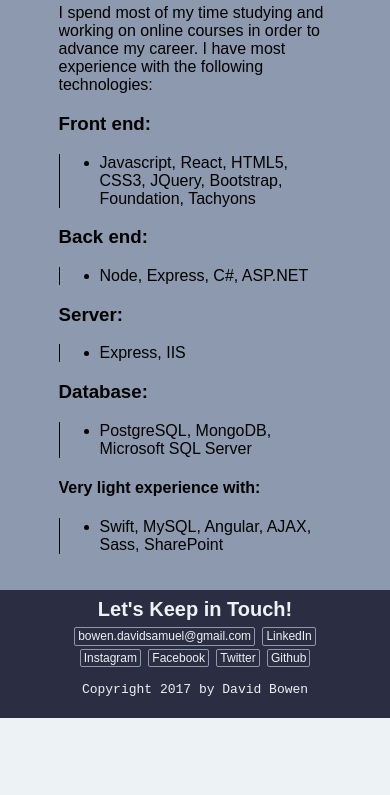
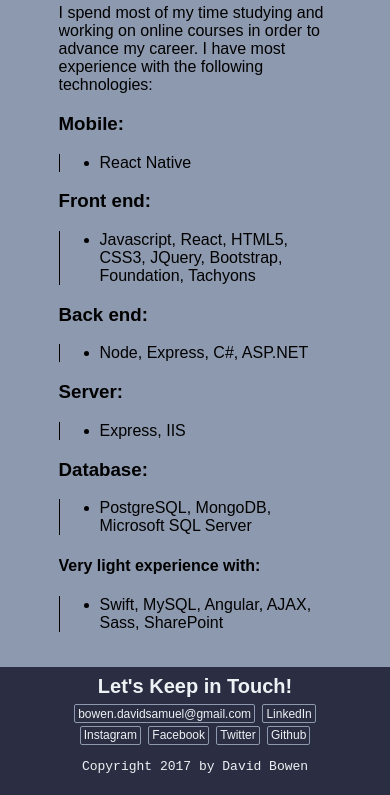
Before and after one commit to DavidSBowen/davidsbowen.github.io, a website: page index.html in a window 390 px wide. Shown: the part 2240-3035 px from the top of the page. Before the commit the page ends 2958 px from the top, so only its background shows below. Drawn offline with nearby package versions, Linux system fonts and the light colour scheme.

Commit message:
updated mobile skills index

```diff
--- a/index.html
+++ b/index.html
@@ -145,6 +145,10 @@
         <div class="col-right">
           <p class="beg-paragraph end-paragraph">I spend most of my time studying and working on online courses in order to advance my career. I have most experience
             with the following technologies:</p>
+          <h3>Mobile:</h3>
+          <ul class="left-border">
+            <li>React Native</li>
+          </ul>
           <h3>Front end:</h3>
           <ul class="left-border">
             <li>Javascript, React, HTML5, CSS3, JQuery, Bootstrap, Foundation, Tachyons</li>
```
